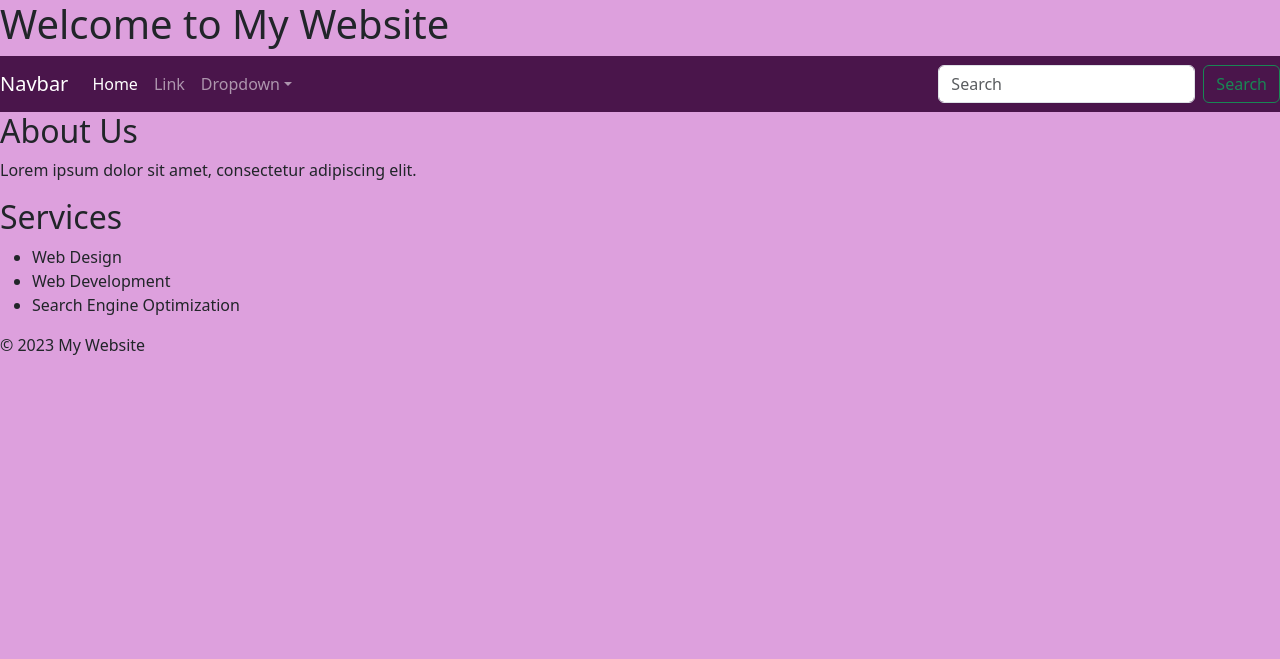
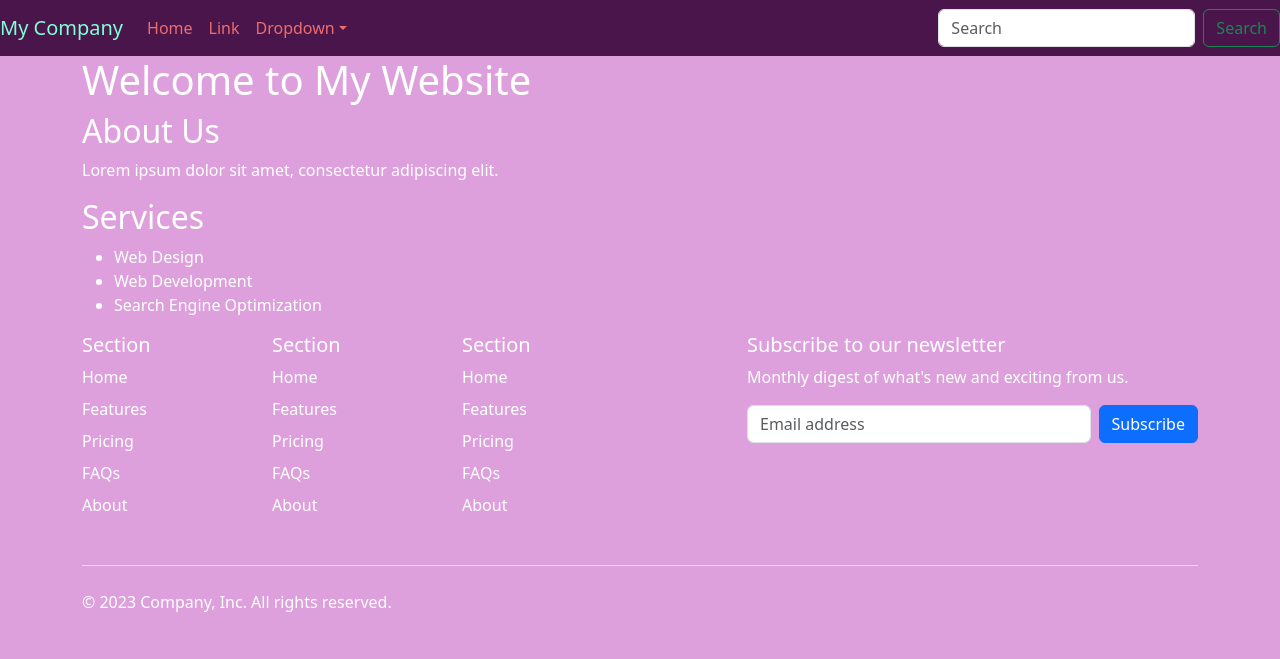
Before and after one commit to VictorPadilla0861/Workbook-2, a plain HTML site: page index.html in a window 1280 px wide. Drawn offline with nearby package versions, Linux system fonts and the light colour scheme.

Commit message:
Second Save Point-Added Navbar and Fluid Footer

```diff
--- a/css/style.css
+++ b/css/style.css
@@ -1,3 +1,16 @@
 body{
     background-color: plum;
+    color: white;
 }
+
+footer{
+    color: white;
+}
+
+.navbar-nav .nav-link{
+    color: #ec6e6e !important;
+  }
+
+  .navbar-brand{
+    color: aquamarine;
+  }
--- a/index.html
+++ b/index.html
@@ -16,12 +16,10 @@
 <body>
  <!-- This is the header section -->
  <header>
-    <h1>Welcome to My Website</h1>
-</header>
 
-<!-- This is the navigation section -->
+
     <nav class="navbar navbar-expand-sm navbar-dark" style="background-color: #4A154B;">
-    <a class="navbar-brand" href="#">Navbar</a>
+        <a class="navbar-brand" href="#">My Company</a>
         <button class="navbar-toggler d-lg-none" type="button" data-bs-toggle="collapse" data-bs-target="#collapsibleNavId" aria-controls="collapsibleNavId"
             aria-expanded="false" aria-label="Toggle navigation"></button>
         <div class="collapse navbar-collapse" id="collapsibleNavId">
@@ -46,6 +44,13 @@
             </form>
         </div>
     </nav>
+<div class="container">
+    <h1>Welcome to My Website</h1>
+</div>
+</header>
+
+<!-- This is the navigation section -->
+
 <nav>
 
     <!-- <ul>
@@ -58,6 +63,7 @@
 
 <!-- This is the main content section -->
 <main>
+    <div class="container">
     <section>
         <h2>About Us</h2>
         <p>Lorem ipsum dolor sit amet, consectetur adipiscing elit.</p>
@@ -73,13 +79,70 @@
 <article>
 
         </article>
+    </div>
         <!-- possibly more here -->
         </main>
 
 <!-- This is the footer section -->
+<div class="container">
   <footer>
-    <p>&copy; 2023 My Website</p>
+    <div class="row">
+      <div class="col-6 col-md-2 mb-3">
+        <h5>Section</h5>
+        <ul class="nav flex-column">
+          <li class="nav-item mb-2"><a href="#" class="nav-link p-0 text-white">Home</a></li>
+          <li class="nav-item mb-2"><a href="#" class="nav-link p-0 text-white">Features</a></li>
+          <li class="nav-item mb-2"><a href="#" class="nav-link p-0 text-white">Pricing</a></li>
+          <li class="nav-item mb-2"><a href="#" class="nav-link p-0 text-white">FAQs</a></li>
+          <li class="nav-item mb-2"><a href="#" class="nav-link p-0 text-white">About</a></li>
+        </ul>
+      </div>
+
+      <div class="col-6 col-md-2 mb-3">
+        <h5>Section</h5>
+        <ul class="nav flex-column">
+          <li class="nav-item mb-2"><a href="#" class="nav-link p-0 text-white">Home</a></li>
+          <li class="nav-item mb-2"><a href="#" class="nav-link p-0 text-white">Features</a></li>
+          <li class="nav-item mb-2"><a href="#" class="nav-link p-0 text-white">Pricing</a></li>
+          <li class="nav-item mb-2"><a href="#" class="nav-link p-0 text-white">FAQs</a></li>
+          <li class="nav-item mb-2"><a href="#" class="nav-link p-0 text-white">About</a></li>
+        </ul>
+      </div>
+
+      <div class="col-6 col-md-2 mb-3">
+        <h5>Section</h5>
+        <ul class="nav flex-column">
+          <li class="nav-item mb-2"><a href="#" class="nav-link p-0 text-white">Home</a></li>
+          <li class="nav-item mb-2"><a href="#" class="nav-link p-0 text-white">Features</a></li>
+          <li class="nav-item mb-2"><a href="#" class="nav-link p-0 text-white">Pricing</a></li>
+          <li class="nav-item mb-2"><a href="#" class="nav-link p-0 text-white">FAQs</a></li>
+          <li class="nav-item mb-2"><a href="#" class="nav-link p-0 text-white">About</a></li>
+        </ul>
+      </div>
+
+      <div class="col-md-5 offset-md-1 mb-3">
+        <form>
+          <h5>Subscribe to our newsletter</h5>
+          <p>Monthly digest of what's new and exciting from us.</p>
+          <div class="d-flex flex-column flex-sm-row w-100 gap-2">
+            <label for="newsletter1" class="visually-hidden">Email address</label>
+            <input id="newsletter1" type="text" class="form-control" placeholder="Email address">
+            <button class="btn btn-primary" type="button">Subscribe</button>
+          </div>
+        </form>
+      </div>
+    </div>
+
+    <div class="d-flex flex-column flex-sm-row justify-content-between py-4 my-4 border-top">
+      <p>© 2023 Company, Inc. All rights reserved.</p>
+      <ul class="list-unstyled d-flex">
+        <li class="ms-3"><a class="link-body-emphasis" href="#"><svg class="bi" width="24" height="24"><use xlink:href="#twitter"></use></svg></a></li>
+        <li class="ms-3"><a class="link-body-emphasis" href="#"><svg class="bi" width="24" height="24"><use xlink:href="#instagram"></use></svg></a></li>
+        <li class="ms-3"><a class="link-body-emphasis" href="#"><svg class="bi" width="24" height="24"><use xlink:href="#facebook"></use></svg></a></li>
+      </ul>
+    </div>
   </footer>
+</div>
 <!-- Add your JavaScript scripts here -->
 <script src="jscripts/app.js"></script>
 <!-- Example: <script src="script.js"></script> -->
```
Lines whose indentation alone changed are shown as unchanged.
